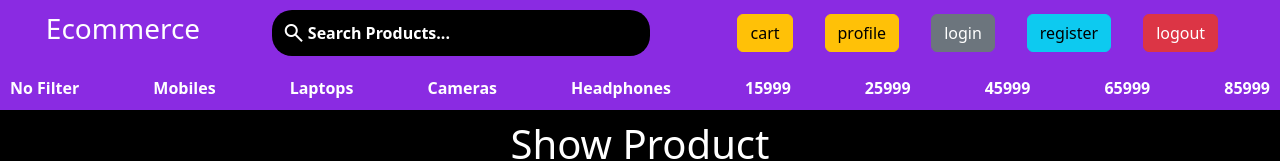
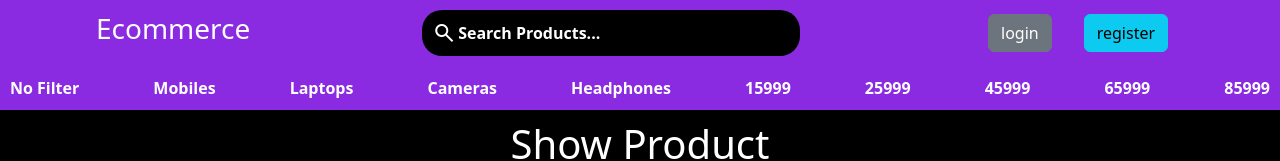
Before and after one commit to TarunPatidar04/EcommerceWebsite-Frontend, a React (Vite) app: page / in a window 1280 px wide. Shown: the top 161 px of the page. Built offline with nearby package versions, Linux system fonts and the light colour scheme; no server answers.

Commit message:
Create dymanic navigation bar

```diff
--- a/src/components/Navbar.jsx
+++ b/src/components/Navbar.jsx
@@ -3,7 +3,8 @@ import { Link, useNavigate, useLocation } from "react-router-dom";
 import AppContext from "../context/AppContext";
 
 const Navbar = () => {
-  const { setFilterData, products, logout } = useContext(AppContext);
+  const { setFilterData, products, logout, isAuthenticated } =
+    useContext(AppContext);
   const navigate = useNavigate();
   const location = useLocation();
   const [searchTerm, setSearchTerm] = useState("");
@@ -50,14 +51,10 @@ const Navbar = () => {
             />
           </form>
           <div className="right">
+            {isAuthenticated && (
+              <>
                 <button className="btn btn-warning mx-3">cart</button>
                 <button className="btn btn-warning mx-3">profile</button>
-            <Link to="/login">
-              <button className="btn btn-secondary mx-3">login</button>
-            </Link>
-            <Link to="/register">
-              <button className="btn btn-info mx-3">register</button>
-            </Link>
                 <button
                   className="btn btn-danger mx-3"
                   onClick={() => {
@@ -67,6 +64,19 @@ const Navbar = () => {
                 >
                   logout
                 </button>
+              </>
+            )}
+
+            {!isAuthenticated && (
+              <>
+                <Link to="/login">
+                  <button className="btn btn-secondary mx-3">login</button>
+                </Link>
+                <Link to="/register">
+                  <button className="btn btn-info mx-3">register</button>
+                </Link>
+              </>
+            )}
           </div>
         </div>
         {location.pathname === "/" && (
```
Lines whose indentation alone changed are shown as unchanged.
